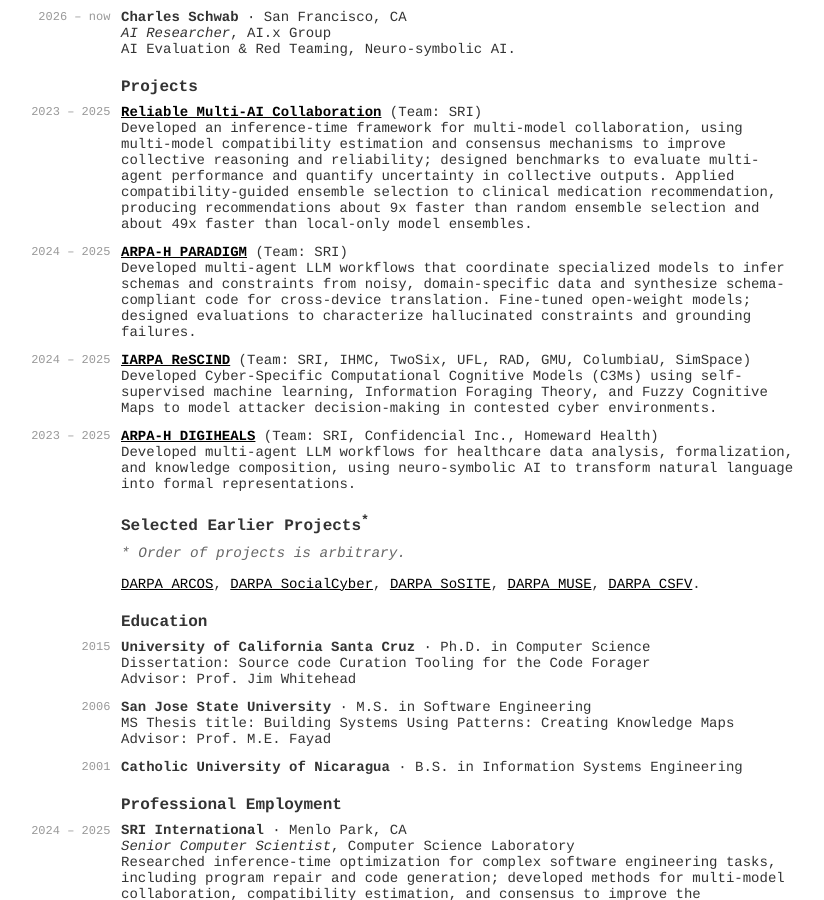
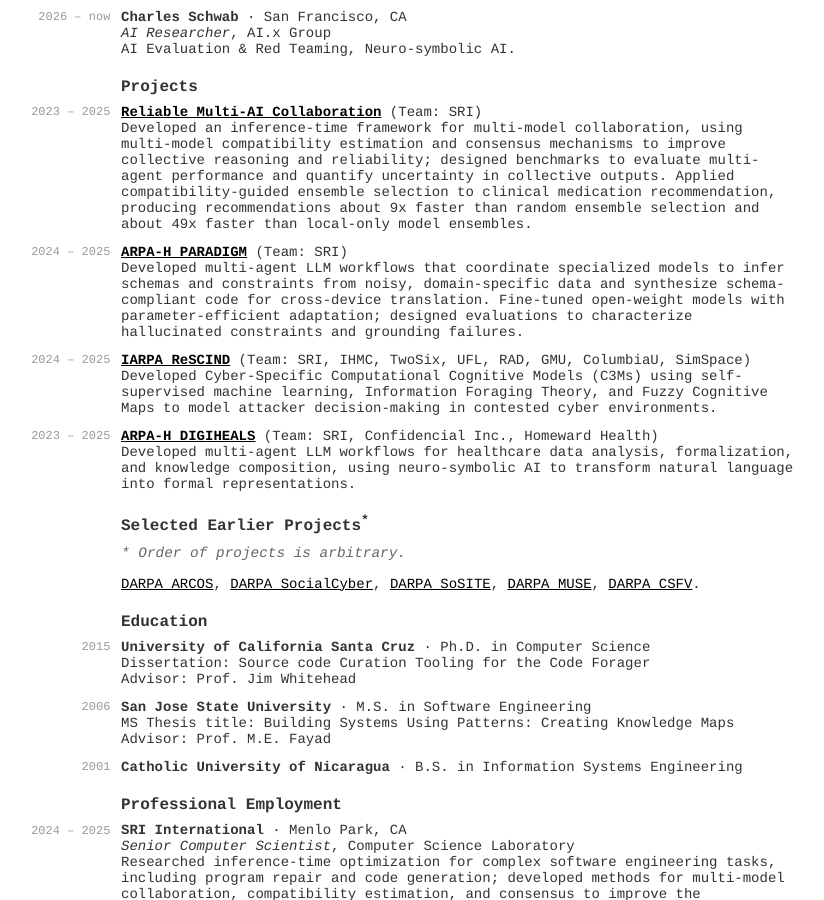
Before and after one commit to hsanchez/hsanchez.github.io, a Jekyll site: the page built from posts/notes/_posts/2017-02-01-cv.md, in a window 1280 px wide and 900 px high, scrolled down 892 px. Shown: the whole window, without its empty margins (189-1013 px from the left). Built offline with Jekyll 4.4.1, drawn with Linux system fonts in a browser that asks for light colours.

Commit message:
Update 2017-02-01-cv.md

```diff
--- a/posts/notes/_posts/2017-02-01-cv.md
+++ b/posts/notes/_posts/2017-02-01-cv.md
@@ -167,7 +167,7 @@
         <div class="year">2024 &ndash; 2025</div>
         <div class="item">
             <span class="bold"><a href="https://arpa-h.gov/research-and-funding/programs/paradigm">ARPA-H PARADIGM</a></span> (Team: SRI) <br />
-            <span class="deemph">Developed multi-agent LLM workflows that coordinate specialized models to infer schemas and constraints from noisy, domain-specific data and synthesize schema-compliant code for cross-device translation. Fine-tuned open-weight models; designed evaluations to characterize hallucinated constraints and grounding failures.</span>
+            <span class="deemph">Developed multi-agent LLM workflows that coordinate specialized models to infer schemas and constraints from noisy, domain-specific data and synthesize schema-compliant code for cross-device translation. Fine-tuned open-weight models with parameter-efficient adaptation; designed evaluations to characterize hallucinated constraints and grounding failures.</span>
         </div>
     </div>
     <div class="entry">
```
